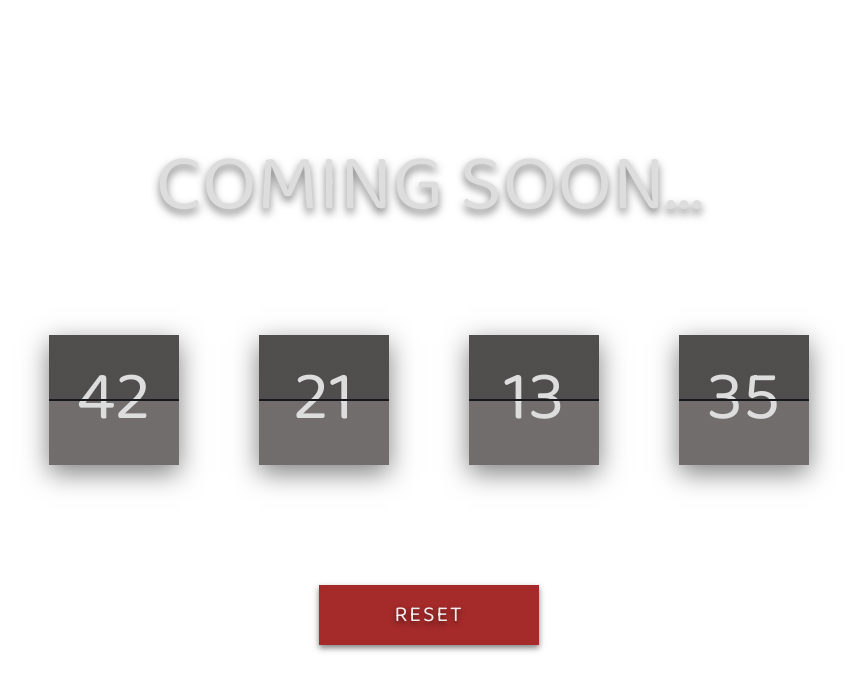
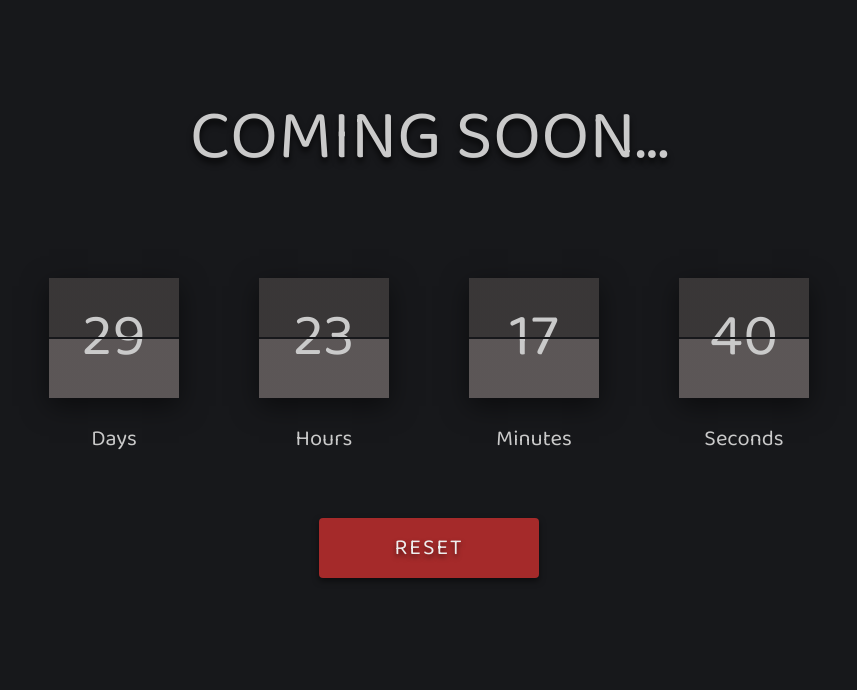
Before and after one commit to shaghayegh2000/mini-projects-2, a plain HTML site: page countDown/index.html in a window 1280 px wide. Shown: the whole page, without its empty margins (211-1068 px from the left). Drawn offline with Linux system fonts and the light colour scheme.

Commit message:
17/9/2023 , 16:48

```diff
--- a/countDown/script.js
+++ b/countDown/script.js
@@ -1,20 +1,43 @@
 const countdown = document.querySelector(".countdown");
 
-setInterval(() => {
-    const deadline = new Date(2023, 9, 30, 12, 49, 50);
-    const current = new Date();
+const interval = setInterval(() => {
+  const deadline = new Date(2023, 9, 17, 14, 53, 55);
 
-    const diff = deadline - current;
+  const current = new Date();
 
-    const days = Math.floor(diff / (1000 * 60 * 60 * 24));
-    const hours = Math.floor((diff / (1000 * 60 * 60)) % 24);
-    const minutes = Math.floor((diff / (1000 * 60)) % 60);
-    const seconds = Math.floor((diff / 1000) % 60);
+  const diff = deadline - current;
 
-    countdown.innerHTML = `
-    <div>${days}</div>
-    <div>${hours}</div>
-    <div>${minutes}</div>
-    <div>${seconds}</div>
+  const days = Math.floor(diff / (1000 * 60 * 60 * 24)) + "";
+  const hours = Math.floor((diff / (1000 * 60 * 60)) % 24) + "";
+  const minutes = Math.floor((diff / (1000 * 60)) % 60) + "";
+  const seconds = Math.floor((diff / 1000) % 60) + "";
+
+  countdown.innerHTML = `
+    <div data-content="Days">${days.length === 1 ? `0${days}` : days}</div>
+    <div data-content="Hours">${hours.length === 1 ? `0${hours}` : hours}</div>
+    <div data-content="Minutes">${
+      minutes.length === 1 ? `0${minutes}` : minutes
+    }</div>
+    <div data-content="Seconds">${
+      seconds.length === 1 ? `0${seconds}` : seconds
+    }</div>
 `;
+
+  if (diff < 0) {
+    clearInterval(interval);
+    countdown.innerHTML = "<h1>Here We Go!!!</h1>";
+  }
+
+  document.querySelector(".reset").addEventListener("click", () => {
+    clearInterval(interval);
+
+    const divs = document.querySelectorAll(".countdown div");
+
+    divs.forEach((div) => {
+      div.innerHTML = "00";
+    });
+  });
+  document.querySelector('.reset').addEventListener('click',()=>{
+    clearInterval(interval);
+  })
 }, 1000);
--- a/countDown/style.css
+++ b/countDown/style.css
@@ -7,6 +7,7 @@
 
 html {
   font-size: 62.5%;
+  background-color: #17181b;
 }
 
 .container {
@@ -17,17 +18,17 @@ html {
 .countdown-wrapper {
     width: 100%;
     position: absolute;
-    top: 15%;
+    top: 10%;
     text-align: center;
-    color: #ddd;
+    color: #cacaca;
   }
 
 .countdown-wrapper h1 {
-    font-size: 8rem;
+    font-size: 7rem;
     font-weight: 400;
     text-transform: uppercase;
     margin-bottom: 8rem;
-    text-shadow: 0 0.5rem 0.8rem rgba(0, 0, 0, 0.5);
+    text-shadow: 0 0.5rem 0.6rem rgba(0, 0, 0, 0.7);
   }
 
 .countdown {
@@ -37,14 +38,14 @@ html {
 
 .countdown div {
     width: 13rem;
-    height: 13rem;
+    height: 12rem;
     background: linear-gradient(
       to bottom,
       rgba(61, 58, 58, 0.9) 50%,
       rgba(99, 93, 93, 0.9) 0
     );
     margin: 0 4rem 12rem 4rem;
-    font-size: 7rem;
+    font-size: 6rem;
     font-weight: 400;
     display: flex;
     justify-content: center;
@@ -78,8 +79,13 @@ html {
   font-weight: 400;
   letter-spacing: 0.2rem;
   text-transform: uppercase;
+  border-radius: .4rem;
   color: #eee;
   text-shadow: 0 0.3rem 0.5rem rgba(0, 0, 0, 0.5);
   box-shadow: 0 0.3rem 0.6rem rgba(0, 0, 0, 0.5);
   outline: none;
+  -webkit-border-radius: .4rem;
+  -moz-border-radius: .4rem;
+  -ms-border-radius: .4rem;
+  -o-border-radius: .4rem;
 }
```
Lines whose indentation alone changed are shown as unchanged.
